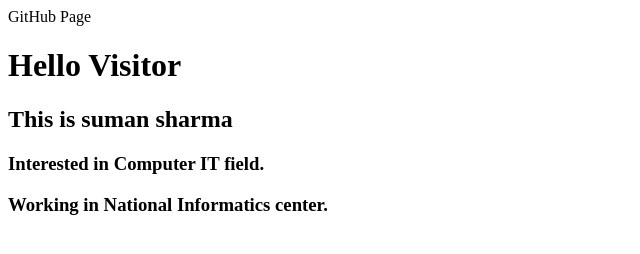
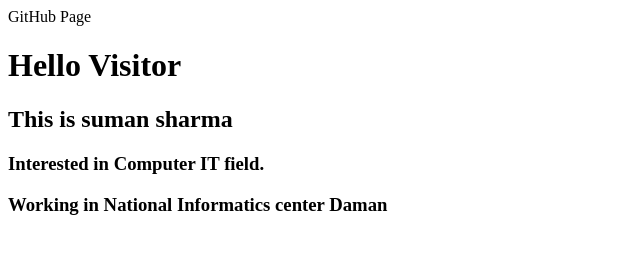
Before and after one commit to sumansharma911/sumansharma911.github.io, a plain HTML site: page index.html in a window 1280 px wide. Shown: the full height of the page, 0-640 px from the left. Drawn offline with Linux system fonts and the light colour scheme.

Commit message:
UT add in last line

```diff
--- a/index.html
+++ b/index.html
@@ -9,7 +9,7 @@
             Interested in Computer IT field.
         </h3>
         <h3>
-            Working in National Informatics center.
+            Working in National Informatics center Daman
         </h3>
     </body>
 </html>
```
